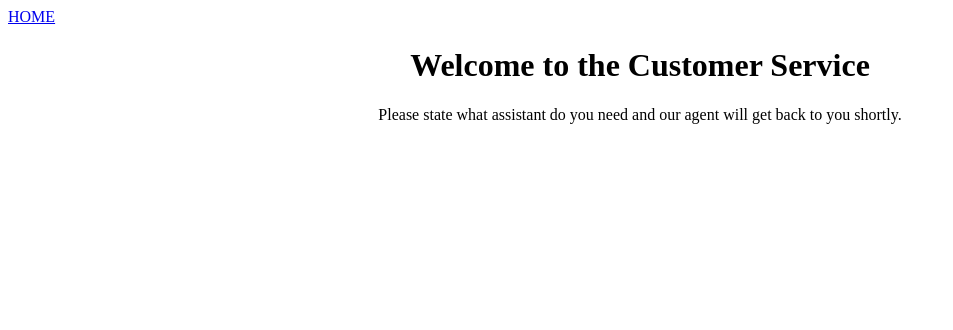
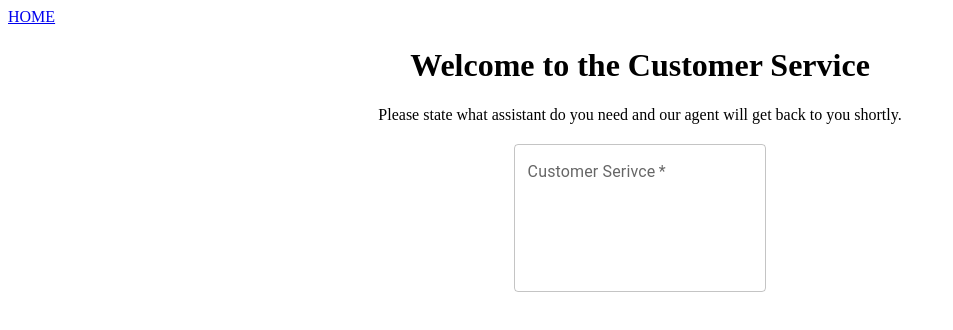
Before and after one commit to vuongchris/Restaurant-Online-Ordering-System, a React (Create React App) app: page /customerService in a window 1280 px wide. Shown: the top 330 px of the page, without its empty margins (0-953 px from the left). Built offline with nearby package versions, Linux system fonts and the light colour scheme; no server answers.

Commit message:
Updated Customer Serivce

```diff
--- a/src/views/customer_service/CustomerService.jsx
+++ b/src/views/customer_service/CustomerService.jsx
@@ -17,6 +17,17 @@ function CustomerService({
       <div>
         Please state what assistant do you need and our agent will get back to you shortly.
       </div>
+      <div>
+        <TextField
+          style={{ width: '20%', fontSize: '20px', margin: '20px' }}
+          label="Customer Serivce"
+          required
+          multiline
+          rows={5}
+          maxRows={10}
+          inputRef={customerServiceRef}
+        />
+      </div>
     </div>
 
   );
--- a/src/views/home/HomeView.jsx
+++ b/src/views/home/HomeView.jsx
@@ -28,9 +28,11 @@ function HomeView() {
       <br />
       <Link to="payment">PAYMENT</Link>
       <br />
-      <Link to="specialrequest">SPECIAL REQUEST</Link>
+      <Link to="specialRequest">SPECIAL REQUEST</Link>
       <br />
       <Link to="restaurantList">Restaurant List</Link>
+      <br />
+      <Link to="customerService">CUSTOMER SERVICE</Link>
 
       {/** Display a logout button if a user is signed in */}
       {currentUser && (
```
Also changed, not shown: src/customer_service/CustomerServiceController.jsx (added, +8 -0 lines).
